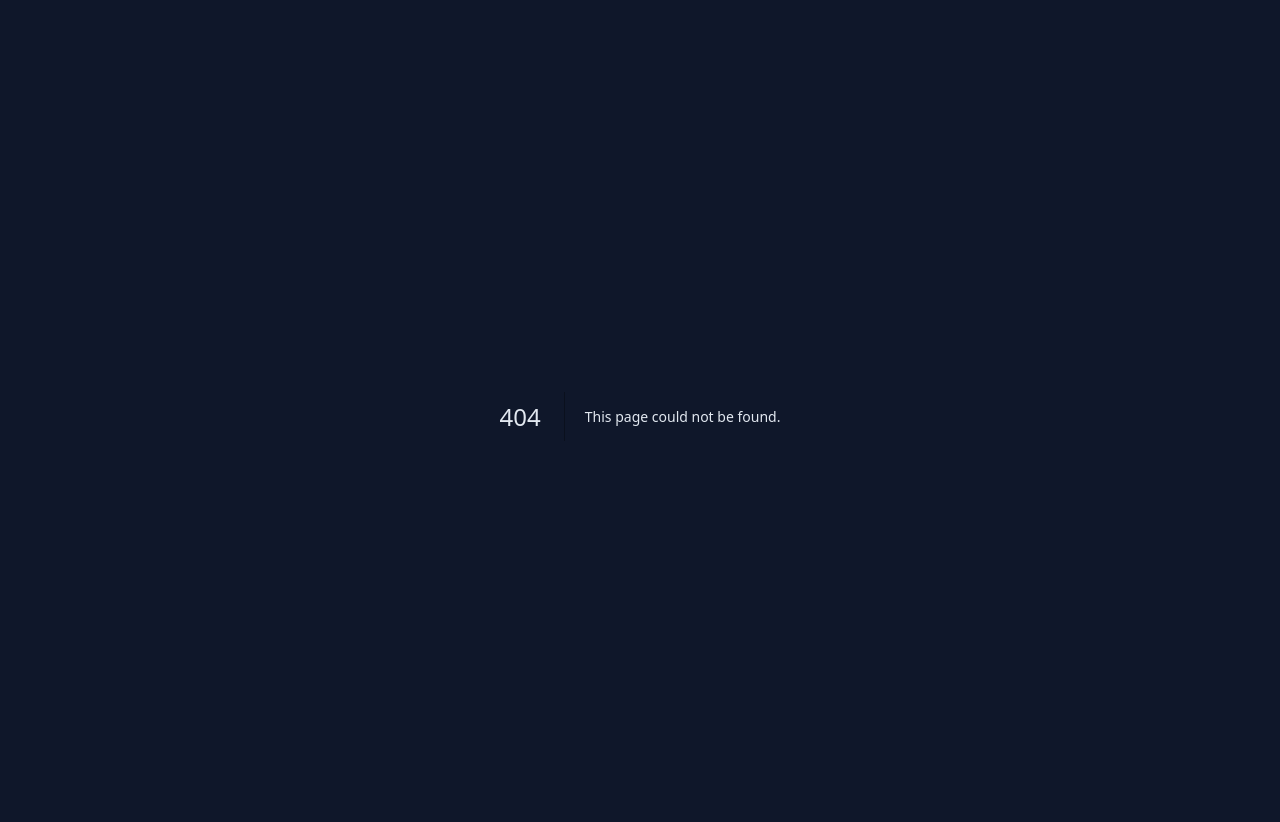
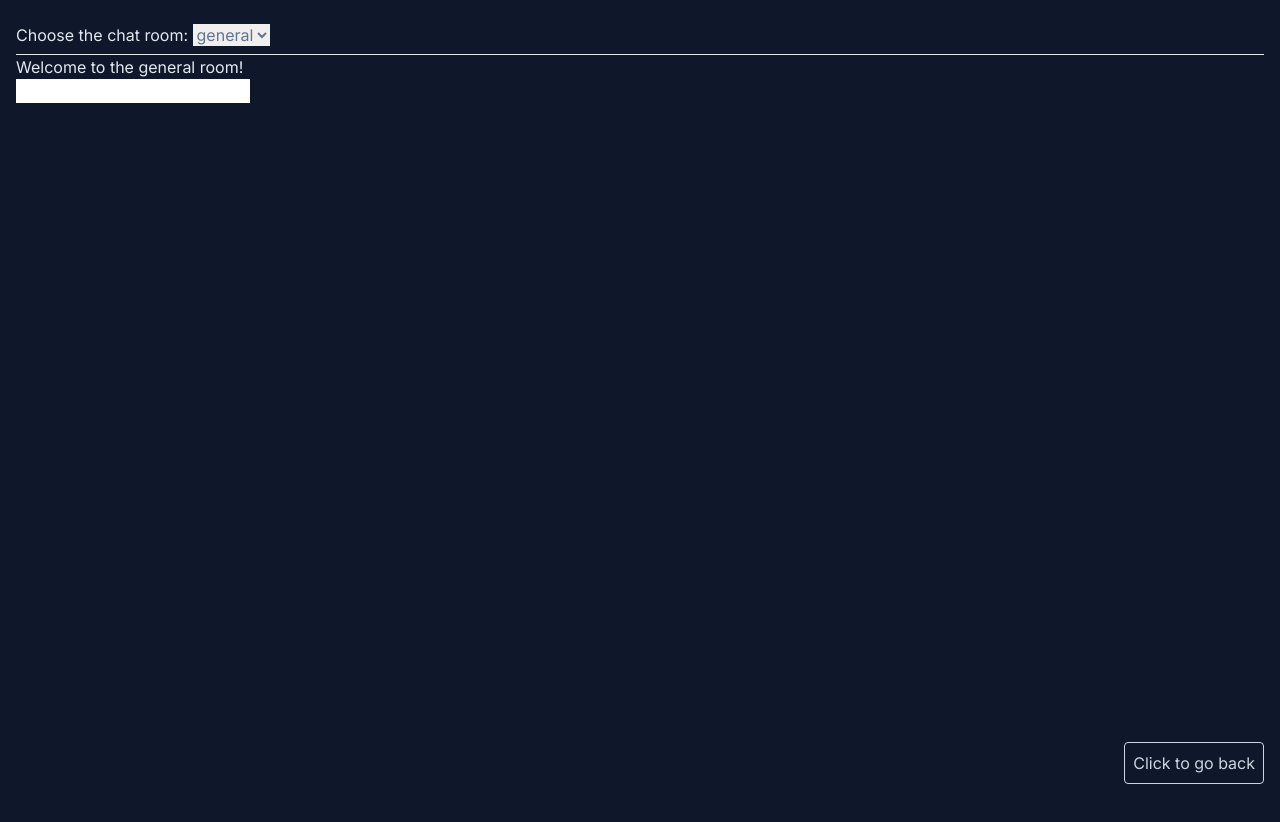
Before and after one commit to KrzysztofSnopek/exercises-and-codewars, a Next.js app: page /effectTasks/fixReconnecting in a window 1280 px wide. Before the commit this address had no page. Shown: the top 822 px of the page. After the commit the page ends 800 px from the top, so only its background shows below. Built offline with nearby package versions, Linux system fonts and the light colour scheme.

Commit message:
Adds starting code to fixing re-render on every keystroke in the input

```diff
--- /dev/null
+++ b/src/app/effectTasks/fixReconnecting/chat.ts
@@ -0,0 +1,13 @@
+export function createConnection(serverUrl: string, roomId: string) {
+  // A real implementation would actually connect to the server
+  return {
+    connect() {
+      console.log(
+        '✅ Connecting to "' + roomId + '" room at ' + serverUrl + "..."
+      );
+    },
+    disconnect() {
+      console.log('❌ Disconnected from "' + roomId + '" room at ' + serverUrl);
+    },
+  };
+}
--- /dev/null
+++ b/src/app/effectTasks/fixReconnecting/page.tsx
@@ -0,0 +1,55 @@
+"use client";
+
+// In this example, the ChatRoom component connects to the chat room when the component mounts, disconnects when it unmounts, and reconnects when you select a different chat room. This behavior is correct, so you need to keep it working.
+
+// However, there is a problem. Whenever you type into the message box input at the bottom, ChatRoom also reconnects to the chat. (You can notice this by clearing the console and typing into the input.) Fix the issue so that this doesn’t happen.
+
+import { useState, useEffect } from "react";
+import { createConnection } from "./chat.ts";
+import ReturnButton from "@/app/components/ReturnButton.tsx";
+
+const serverUrl = "https://localhost:1234";
+
+function ChatRoom({ roomId }: { roomId: string }) {
+  const [message, setMessage] = useState("");
+
+  useEffect(() => {
+    const connection = createConnection(serverUrl, roomId);
+    connection.connect();
+    return () => connection.disconnect();
+  });
+
+  return (
+    <>
+      <h1>Welcome to the {roomId} room!</h1>
+      <input
+        value={message}
+        onChange={(e) => setMessage(e.target.value)}
+        className="text-slate-500"
+      />
+    </>
+  );
+}
+
+export default function App() {
+  const [roomId, setRoomId] = useState<string>("general");
+  return (
+    <>
+      <label>
+        Choose the chat room:{" "}
+        <select
+          value={roomId}
+          onChange={(e) => setRoomId(e.target.value)}
+          className="my-2 text-slate-500"
+        >
+          <option value="general">general</option>
+          <option value="travel">travel</option>
+          <option value="music">music</option>
+        </select>
+      </label>
+      <hr />
+      <ChatRoom roomId={roomId} />
+      <ReturnButton />
+    </>
+  );
+}
--- a/src/app/effectTasks/page.tsx
+++ b/src/app/effectTasks/page.tsx
@@ -24,6 +24,11 @@ export default function Home() {
               Submit a form without Effects
             </Link>
           </li>
+          <li className="p-2 list-decimal">
+            <Link href="/effectTasks/fixReconnecting">
+              Fix reconnecting on keystroke
+            </Link>
+          </li>
         </ol>
       </div>
       <ReturnButton />
```
